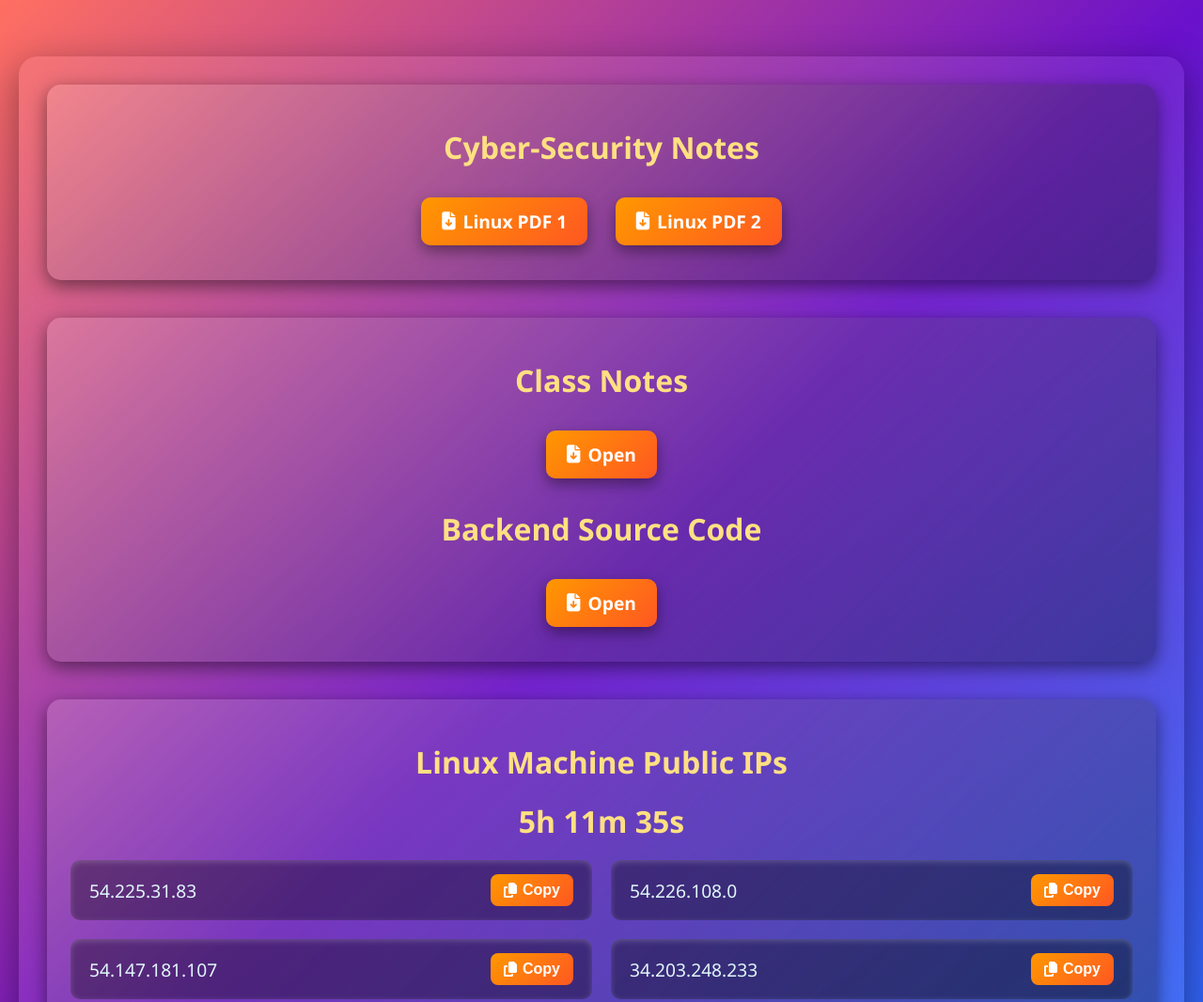
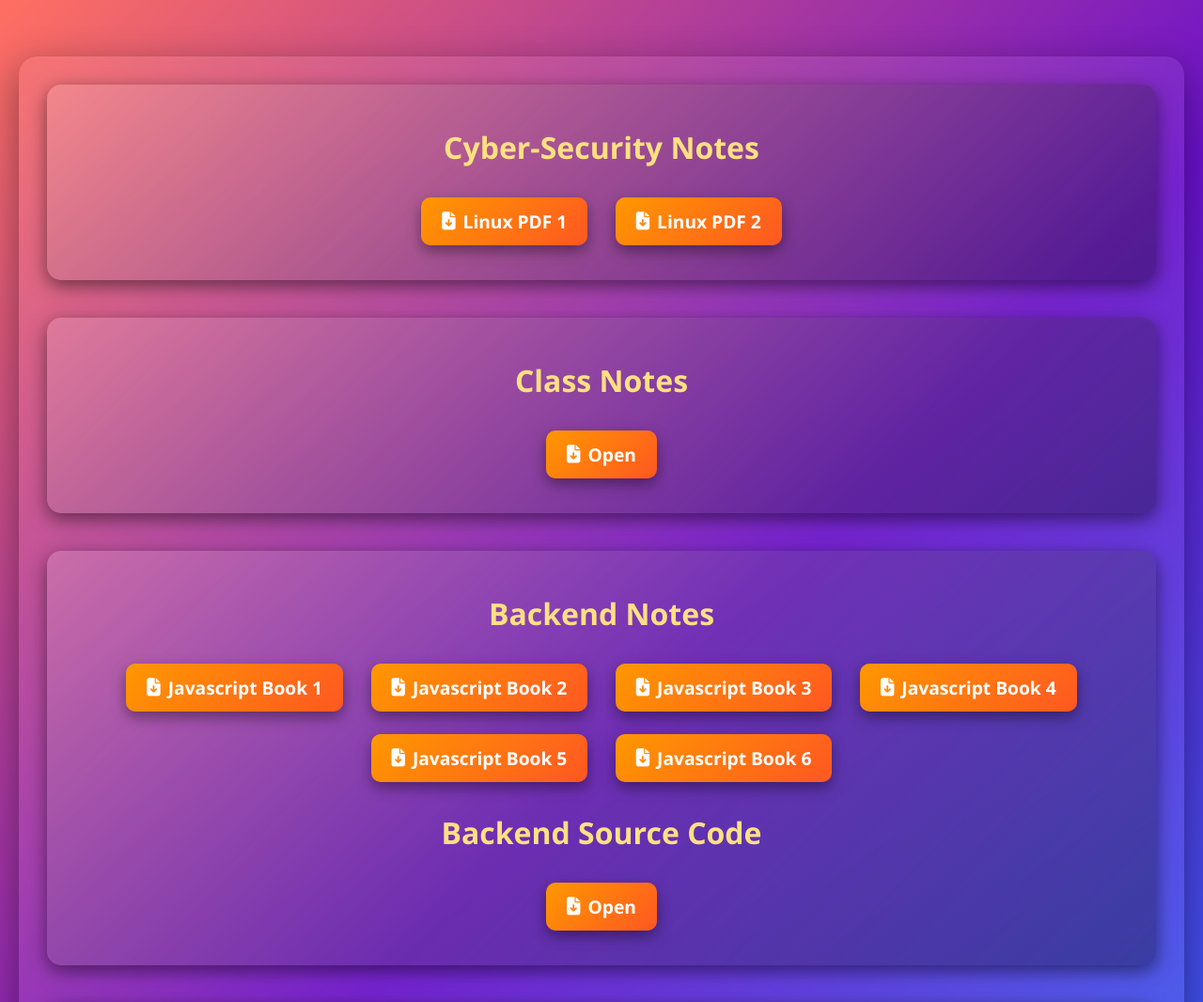
Before and after one commit to rajendra0968jangid/cyber-security, a plain HTML site: page index.html in a window 1280 px wide. Shown: the top 1066 px of the page at 94% size. Drawn offline with Linux system fonts and the light colour scheme.

Commit message:
Update index.html

```diff
--- a/index.html
+++ b/index.html
@@ -33,6 +33,27 @@
         <a class="pdf-btn" href="https://miro.com/app/board/uXjVGVKbKm4=/?share_link_id=773543228693" target="_blank">
           <i class="fas fa-file-download"></i> Open
         </a>
+      </div>
+      <div class="box">
+        <h2>Backend Notes</h2>
+        <a class="pdf-btn" href="./pdf/Eloquent_JavaScript_small.pdf" target="_blank">
+          <i class="fas fa-file-download"></i> Javascript Book 1
+        </a>
+        <a class="pdf-btn" href="./pdf/JS Notes.pdf" target="_blank">
+          <i class="fas fa-file-download"></i> Javascript Book 2
+        </a>
+        <a class="pdf-btn" href="./pdf/JavaScript Notes for Professionals.pdf" target="_blank">
+          <i class="fas fa-file-download"></i> Javascript Book 3
+        </a>
+        <a class="pdf-btn" href="./pdf/javascript.pdf" target="_blank">
+          <i class="fas fa-file-download"></i> Javascript Book 4
+        </a>
+        <a class="pdf-btn" href="./pdf/javascript_tutorial.pdf" target="_blank">
+          <i class="fas fa-file-download"></i> Javascript Book 5
+        </a>
+        <a class="pdf-btn" href="./pdf/js-intro.pdf" target="_blank">
+          <i class="fas fa-file-download"></i> Javascript Book 6
+        </a>
         <h2>Backend Source Code</h2>
         <a class="pdf-btn" href="https://github.com/rajendra0968jangid/Backend" target="_blank">
           <i class="fas fa-file-download"></i> Open
```
